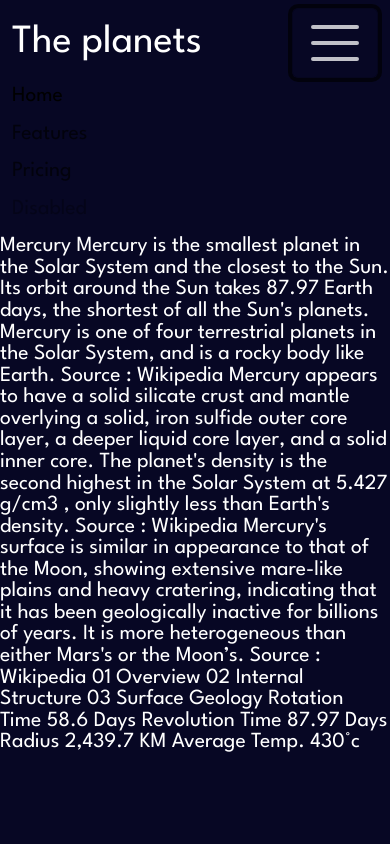
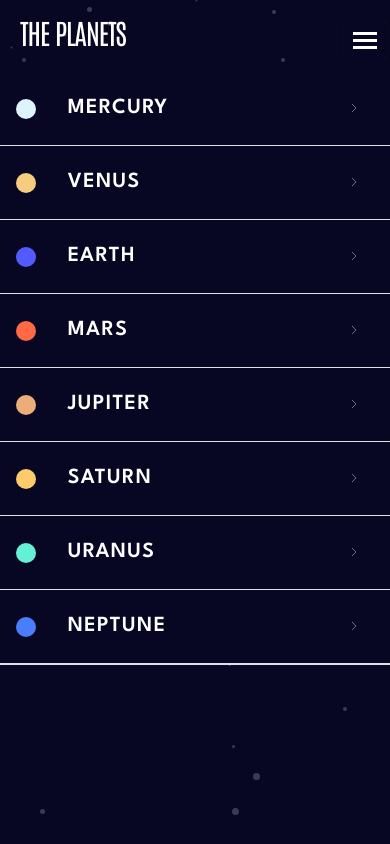
Before and after one commit to jonhenrikaavitsland/planets-fact-site, a website: page index.html in a window 390 px wide. Both pictures are taken after a click on the button "Toggle navigation". Drawn offline with nearby package versions, Linux system fonts and the light colour scheme; files that its build step writes are made by us from their sources.

Commit message:
syling navbar mobile

```diff
--- a/index.html
+++ b/index.html
@@ -10,32 +10,109 @@
   <script defer src="./node_modules/bootstrap/dist/js/bootstrap.bundle.min.js"></script>
 </head>
 <body>
-  <nav class="navbar navbar-expand-lg">
-    <div class="container-fluid">
-      <a class="navbar-brand text-white" href="#">The planets</a>
+  <header>
+    <nav class="navbar navbar-expand-lg fixed-top">
+      <div class="container-fluid border-bottom px-0">
+        <a class="navbar-brand text-white text-uppercase pb-3" href="#">The planets</a>
         <button class="navbar-toggler" type="button" data-bs-toggle="collapse" data-bs-target="#navbarNav" aria-controls="navbarNav" aria-expanded="false" aria-label="Toggle navigation">
-        <span class="navbar-toggler-icon"></span>
+          <img src="./assets/icon-hamburger.svg" class="img-fluid" alt="toggle menu">
         </button>
         <div class="collapse navbar-collapse" id="navbarNav">
           <ul class="navbar-nav">
-          <li class="nav-item">
-            <a class="nav-link active" aria-current="page" href="#">Home</a>
+            <li class="nav-item border-bottom mercury">
+              <div class="row p-3 vertical-middle">
+                <div class="col-2 d-flex align-items-center">
+                  <div class="rounded-circle planet"></div>
+                </div>
+                <a class="nav-link active text-white text-uppercase fw-semibold col" aria-current="page" href="#">Mercury</a>
+                <button class="btn col-2">
+                  <img src="./assets/icon-chevron.svg" class="img-fluid" alt="explore mercury">
+                </button>
+              </div>
             </li>
-          <li class="nav-item">
-            <a class="nav-link" href="#">Features</a>
+            <li class="nav-item border-bottom venus">
+              <div class="row p-3 vertical-middle">
+                <div class="col-2 d-flex align-items-center">
+                  <div class="rounded-circle planet"></div>
+                </div>
+                <a class="nav-link active text-white text-uppercase fw-semibold col" aria-current="page" href="./venus.html">Venus</a>
+                <button class="btn col-2">
+                  <img src="./assets/icon-chevron.svg" class="img-fluid" alt="explore venus">
+                </button>
+              </div>
             </li>
-          <li class="nav-item">
-            <a class="nav-link" href="#">Pricing</a>
+            <li class="nav-item border-bottom earth">
+              <div class="row p-3 vertical-middle">
+                <div class="col-2 d-flex align-items-center">
+                  <div class="rounded-circle planet"></div>
+                </div>
+                <a class="nav-link active text-white text-uppercase fw-semibold col" aria-current="page" href="./earth.html">Earth</a>
+                <button class="btn col-2">
+                  <img src="./assets/icon-chevron.svg" class="img-fluid" alt="explore earth">
+                </button>
+              </div>
             </li>
-          <li class="nav-item">
-            <a class="nav-link disabled">Disabled</a>
+            <li class="nav-item border-bottom mars">
+              <div class="row p-3 vertical-middle">
+                <div class="col-2 d-flex align-items-center">
+                  <div class="rounded-circle planet"></div>
+                </div>
+                <a class="nav-link active text-white text-uppercase fw-semibold col" aria-current="page" href="./mars.html">Mars</a>
+                <button class="btn col-2">
+                  <img src="./assets/icon-chevron.svg" class="img-fluid" alt="explore mars">
+                </button>
+              </div>
+            </li>
+            <li class="nav-item border-bottom jupiter">
+              <div class="row p-3 vertical-middle">
+                <div class="col-2 d-flex align-items-center">
+                  <div class="rounded-circle planet"></div>
+                </div>
+                <a class="nav-link active text-white text-uppercase fw-semibold col" aria-current="page" href="./jupiter.html">jupiter</a>
+                <button class="btn col-2">
+                  <img src="./assets/icon-chevron.svg" class="img-fluid" alt="explore jupiter">
+                </button>
+              </div>
+            </li>
+            <li class="nav-item border-bottom saturn">
+              <div class="row p-3 vertical-middle">
+                <div class="col-2 d-flex align-items-center">
+                  <div class="rounded-circle planet"></div>
+                </div>
+                <a class="nav-link active text-white text-uppercase fw-semibold col" aria-current="page" href="./saturn.html">saturn</a>
+                <button class="btn col-2">
+                  <img src="./assets/icon-chevron.svg" class="img-fluid" alt="explore saturn">
+                </button>
+              </div>
+            </li>
+            <li class="nav-item border-bottom uranus">
+              <div class="row p-3 vertical-middle">
+                <div class="col-2 d-flex align-items-center">
+                  <div class="rounded-circle planet"></div>
+                </div>
+                <a class="nav-link active text-white text-uppercase fw-semibold col" aria-current="page" href="./uranus.html">uranus</a>
+                <button class="btn col-2">
+                  <img src="./assets/icon-chevron.svg" class="img-fluid" alt="explore uranus">
+                </button>
+              </div>
+            </li>
+            <li class="nav-item border-bottom neptune">
+              <div class="row p-3 vertical-middle">
+                <div class="col-2 d-flex align-items-center">
+                  <div class="rounded-circle planet"></div>
+                </div>
+                <a class="nav-link active text-white text-uppercase fw-semibold col" aria-current="page" href="./neptune.html">neptune</a>
+                <button class="btn col-2">
+                  <img src="./assets/icon-chevron.svg" class="img-fluid" alt="explore neptune">
+                </button>
+              </div>
             </li>
           </ul>
         </div>
       </div>
     </nav>
-
-
+  </header>
+  <main class="mt-5 pt-5">
     Mercury
 
     <!-- Overview Content Start -->
@@ -86,5 +163,6 @@
 
     Average Temp.
     430°c
+  </main>
 </body>
 </html>
--- /dev/null
+++ b/src/scss/_background.scss
@@ -0,0 +1,4 @@
+body {
+  background-image: url("/assets/background-stars.svg");
+  background-repeat: repeat;
+}
--- /dev/null
+++ b/src/scss/_colors.scss
@@ -0,0 +1,53 @@
+nav {
+  .navbar-collapse {
+    background-color: $gray-800;
+  }
+
+  .mercury {
+    .planet {
+      background-color: #DEF4FC;
+    }
+  }
+
+  .venus {
+    .planet {
+      background-color: #F7CC7F;
+    }
+  }
+
+  .earth {
+    .planet {
+      background-color: #545BFE;
+    }
+  }
+
+  .mars {
+    .planet {
+      background-color: #FF6A45;
+    }
+  }
+
+  .jupiter {
+    .planet {
+      background-color: #ECAD7A;
+    }
+  }
+
+  .saturn {
+    .planet {
+      background-color: #FCCB6B;
+    }
+  }
+
+  .uranus {
+    .planet {
+      background-color: #65F0D5;
+    }
+  }
+
+  .neptune {
+    .planet {
+      background-color: #497EFA;
+    }
+  }
+}
--- a/src/scss/styles.scss
+++ b/src/scss/styles.scss
@@ -7,3 +7,35 @@
 @import "../../node_modules/bootstrap/scss/bootstrap";
 
 // Then add additional custom code here
+
+@import "./colors";
+@import "./background";
+
+.planet {
+  height: 20px;
+  width: 20px;
+}
+
+nav {
+
+  li {
+    a {
+      font-size: 0.9375rem;
+      letter-spacing: 1.364px;
+      line-height: 25px;
+    }
+  }
+
+  .navbar-brand {
+    font-family: $font-family-2-sans-serif;
+    font-size: 1.75rem;
+    letter-spacing: -1.05px;
+    margin: 10px 20px;
+  }
+}
+
+.navbar-toggler {
+  &:focus {
+    box-shadow: 0 0 0 0;
+  }
+}
```
Also changed, not shown: src/scss/_variables.scss (line endings or trailing spaces). Lines whose indentation alone changed are shown as unchanged.
